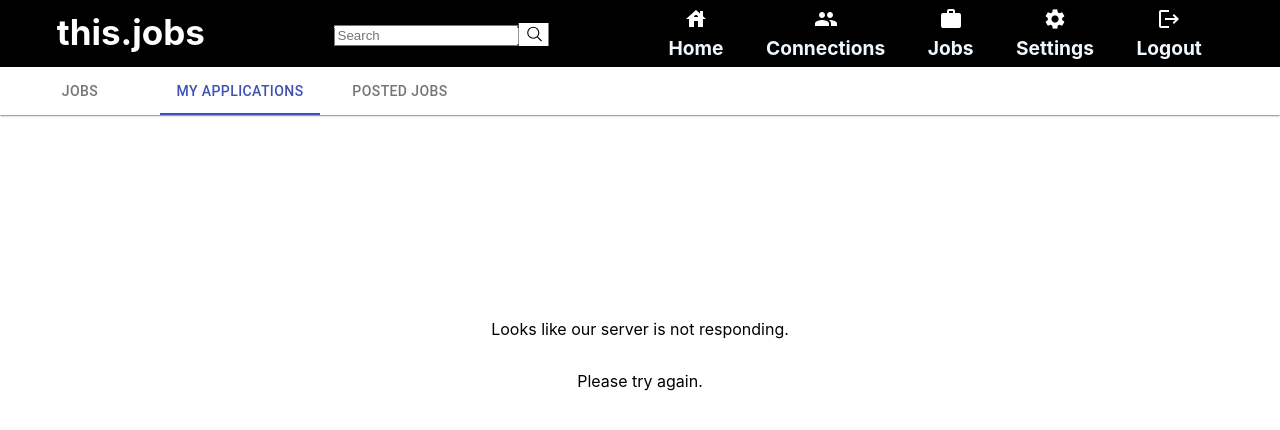
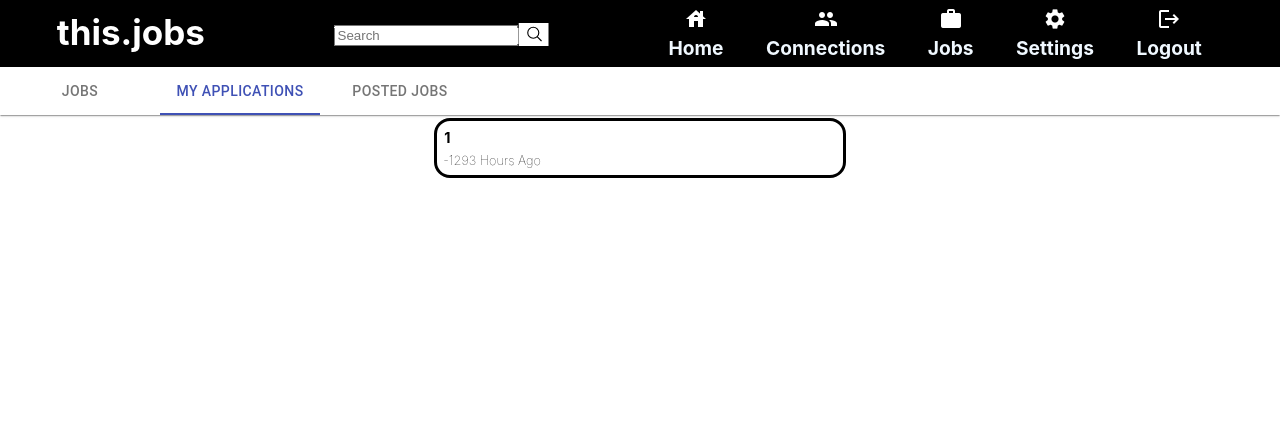
Before and after one commit to flash29/this.jobs, a React (Create React App) app in the folder frontend/: page /jobs in a window 1280 px wide. Both pictures are taken after a click on the tab "MY APPLICATIONS". Shown: the top 430 px of the page. Built offline with nearby package versions, Linux system fonts and the light colour scheme.

Commit message:
created tabs in jobs page for issue #84

```diff
--- a/frontend/src/dashboard/Jobs/Jobs.js
+++ b/frontend/src/dashboard/Jobs/Jobs.js
@@ -20,12 +20,12 @@ function DisplayProp(props) {
 }
 
 function Jobs() {
-  const [value, setValue] = React.useState();
+  const [value, setValue] = React.useState(1);
     return (
       <div className="App">
           <NavBar />
           <Paper square>
-            <Tabs className = 'tabs' value={value} textColor="primary" indicatorColor="primary" onChange={(event, newValue) => {setValue(newValue); }}>
+            <Tabs className = 'tabs' value={value} textColor = "primary" indicatorColor = "primary" onChange={(event, newValue) => {setValue(newValue); }}>
               <Tab label = "Jobs" value = {1}/>
               <Tab label = "My applications" value = {2}/>
               <Tab label = "Posted Jobs" value = {3} />
--- a/frontend/src/dashboard/Jobs/MyApps/AppCard.css
+++ b/frontend/src/dashboard/Jobs/MyApps/AppCard.css
@@ -10,7 +10,7 @@
     border-style: solid;
     width: 25rem;
     border-radius: 10%;
-    border: 0.4em solid rgb(243, 242, 242);
+    border: 0.2em solid black;
     border-radius: 16px;
     margin: 0.2em;
     padding: 0.2em;
@@ -31,7 +31,7 @@
     display: flex;
     font-weight:bold;
     font-size: 0.9em;
-    background-color: rgba(255, 188, 170, 1);
+    background-color: white;
     width: 9em;
     margin: 0.3em;
 }
--- a/frontend/src/dashboard/Jobs/MyApps/AppCard.js
+++ b/frontend/src/dashboard/Jobs/MyApps/AppCard.js
@@ -1,22 +1,32 @@
 import './AppCard.css';
 import React, { useState, useEffect } from 'react';
 
-function AppCard(props) {
+function AppCard() {
 
-    const [color, setColor] = useState('rgba(243, 242, 242)');
+    // const {
+    //     appId,
+    //     appliedOn,
+    //     company,
+    // } = props.AppContent;
 
-    const {
-        appId,
-        appliedOn,
-        company,
-    } = props.AppContent;
 
-    console.log('appId', appId);
+    const arr = {
+        jobId: 1,
+        createdBy: "User1",
+        content: "Backend developer II",
+        createdAt: 1648487349,
+        updatedAt: 1648487629,
+        appliedUsersList: null,
+        attachments: ""
+    }
+
+
+    console.log('jobId', arr.jobId);
     let timeOfApplication = '';
 
     function createDate(){
         let  currentTime= Math.floor(Date.now()/1000);
-        let differenceDate = (currentTime - appliedOn)/(60*60*24) ;
+        let differenceDate = (currentTime - arr.createdAt)/(60*60*24) ;
         if(differenceDate<1){
             // console.log('check proper time here', differenceDate*24 );
             differenceDate = differenceDate *24;
@@ -33,7 +43,7 @@ function AppCard(props) {
     return (
       <div className = 'CardType'>
             <div className='fullClass'>
-                <div className='PostTag'>{company}</div>
+                <div className='PostTag'>{arr.jobId}</div>
                 <div className="topCard">
                     <div className='timeDisplay'  >{timeOfApplication}</div>
                 </div>
--- a/frontend/src/dashboard/Jobs/MyApps/MyApps.js
+++ b/frontend/src/dashboard/Jobs/MyApps/MyApps.js
@@ -4,36 +4,41 @@ import FeedEmpty from '../../../ErrorPage/FeedEmpty'
 import AppCard from './AppCard';
 
 
-function MyApps(props) {
-    console.log('props', props);
-    return (
-        <>
-        {
-            props.apps === undefined ?
-                <ServerLost />
-                :
-                <>
-                {
-                    props.apps.length === 0 ?
-                    <FeedEmpty />
-                    :
-                    <>
-                    {
-                        props.apps.map((app, i)=>{
-                            console.log('anslist', app);
-                            return (
-                                <AppCard
-                                    key ={i}
-                                    AppContent = {app}
-                                />
-                            );
-                        })
-                    }
-                    </>
-                }
-                </>
-        }
-        </>
+function MyApps() {
+    // console.log('props', props);
+
+    // return (
+    //     <>
+    //     {
+    //         props.apps === undefined ?
+    //             <ServerLost />
+    //             :
+    //             <>
+    //             {
+    //                 props.apps.length === 0 ?
+    //                 <FeedEmpty />
+    //                 :
+    //                 <>
+    //                 {
+    //                     props.apps.map((app, i)=>{
+    //                         console.log('anslist', app);
+    //                         return (
+    //                             <AppCard
+    //                                 key ={i}
+    //                                 AppContent = {app}
+    //                             />
+    //                         );
+    //                     })
+    //                 }
+    //                 </>
+    //             }
+    //             </>
+    //     }
+    //     </>
+    // );
+
+    return(
+        <AppCard />
     );
 }
 
```
